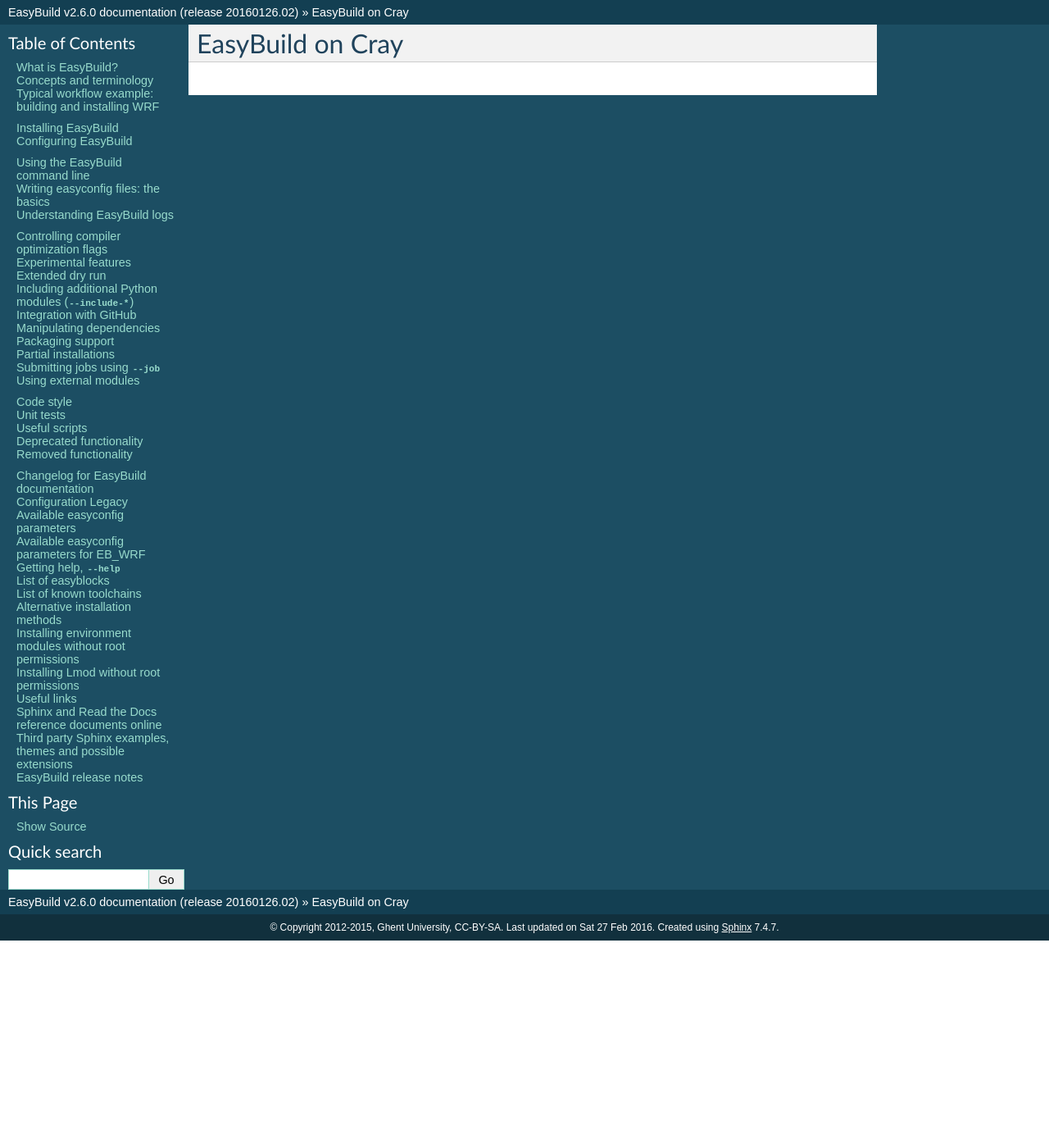
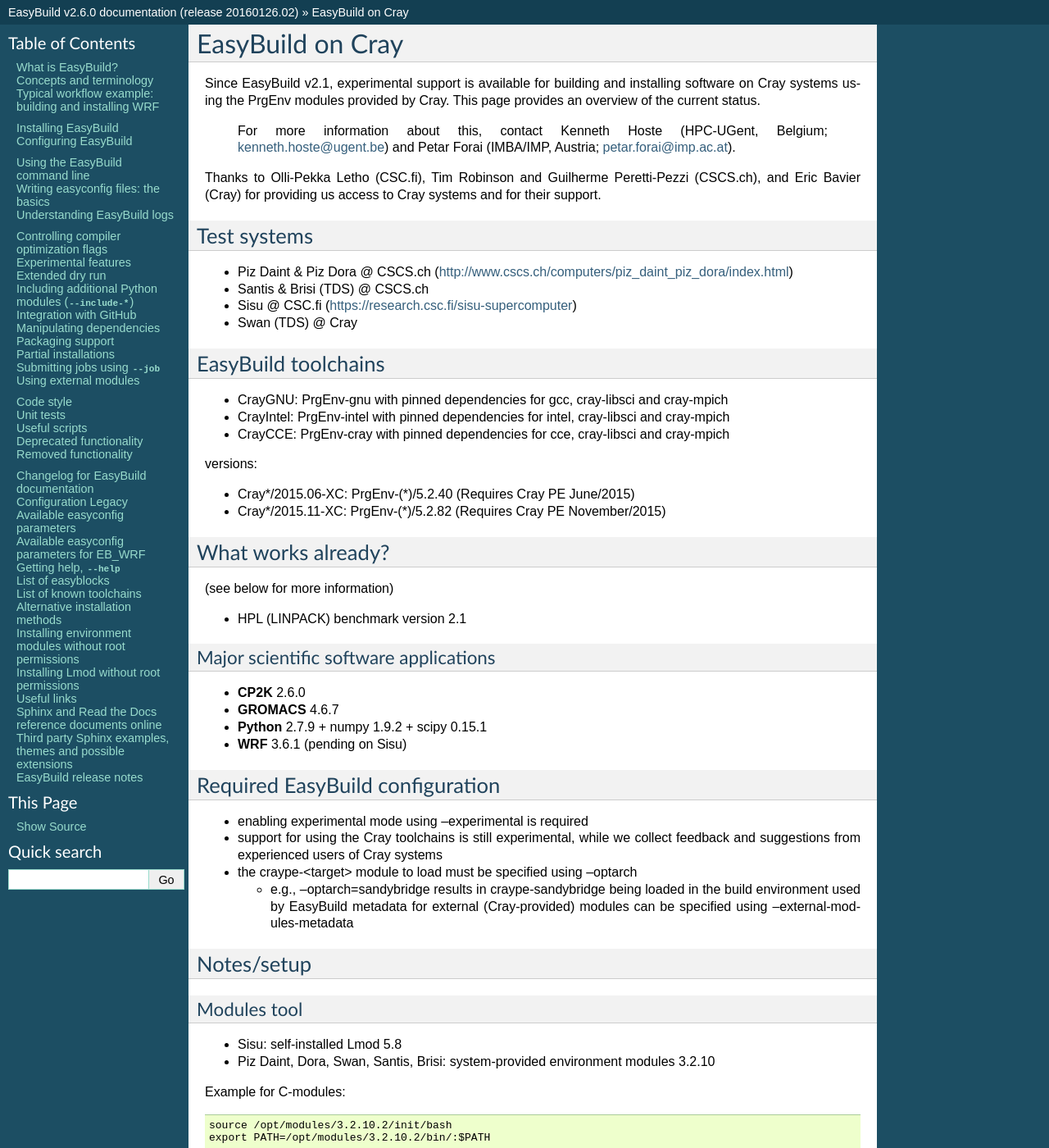
Before and after one commit to easybuilders/easybuild, a Sphinx documentation site: the page built from docs/Cray_support.rst, in a window 1280 px wide and 1400 px high. Shown: the whole window at 82% size. Built offline with Sphinx 7.4.7, drawn with Linux system fonts in a browser that asks for light colours; some of the changed text lies outside the part shown.

Commit message:
updated cray

```diff
--- a/docs/Cray_support.rst
+++ b/docs/Cray_support.rst
@@ -1,2 +1,132 @@
+.. _cray_support:
+
 EasyBuild on Cray
 =================
+
+Since EasyBuild v2.1, experimental support is available for building and installing software on Cray systems using the PrgEnv modules provided by Cray. This page provides an overview of the current status.
+
+ For more information about this, contact Kenneth Hoste (HPC-UGent, Belgium; kenneth.hoste@ugent.be) and Petar Forai (IMBA/IMP, Austria; petar.forai@imp.ac.at).
+
+Thanks to Olli-Pekka Letho (CSC.fi), Tim Robinson and Guilherme Peretti-Pezzi (CSCS.ch), and Eric Bavier (Cray) for providing us access to Cray systems and for their support.
+
+Test systems
+------------
+
+* Piz Daint & Piz Dora @ CSCS.ch (http://www.cscs.ch/computers/piz_daint_piz_dora/index.html)
+* Santis & Brisi (TDS) @ CSCS.ch
+* Sisu @ CSC.fi (https://research.csc.fi/sisu-supercomputer)
+* Swan (TDS) @ Cray
+
+EasyBuild toolchains
+--------------------
+
+* CrayGNU: PrgEnv-gnu with pinned dependencies for gcc, cray-libsci and cray-mpich
+* CrayIntel: PrgEnv-intel with pinned dependencies for intel, cray-libsci and cray-mpich
+* CrayCCE: PrgEnv-cray with pinned dependencies for cce, cray-libsci and cray-mpich
+
+versions:
+
+* Cray*/2015.06-XC: PrgEnv-(*)/5.2.40 (Requires Cray PE June/2015)
+* Cray*/2015.11-XC: PrgEnv-(*)/5.2.82 (Requires Cray PE November/2015)
+
+What works already?
+-------------------
+(see below for more information)
+
+*  HPL (LINPACK) benchmark version 2.1
+
+Major scientific software applications
+~~~~~~~~~~~~~~~~~~~~~~~~~~~~~~~~~~~~~
+
+* **CP2K** 2.6.0
+* **GROMACS** 4.6.7
+* **Python** 2.7.9 + numpy 1.9.2 + scipy 0.15.1
+* **WRF** 3.6.1 (pending on Sisu)
+
+Required EasyBuild configuration
+--------------------------------
+
+* enabling experimental mode using --experimental is required
+* support for using the Cray toolchains is still experimental, while we collect feedback and suggestions from experienced users of Cray systems
+* the craype-<target> module to load must be specified using --optarch
+
+  * e.g., --optarch=sandybridge results in craype-sandybridge being loaded in the build environment used by EasyBuild metadata for external (Cray-provided) modules can be specified using --external-modules-metadata
+
+
+Notes/setup
+-----------
+
+Modules tool
+~~~~~~~~~~~
+* Sisu: self-installed Lmod 5.8
+* Piz Daint, Dora, Swan, Santis, Brisi: system-provided environment modules 3.2.10
+
+Example for C-modules::
+
+ source /opt/modules/3.2.10.2/init/bash
+ export PATH=/opt/modules/3.2.10.2/bin/:$PATH
+
+Architecture
+~~~~~~~~~~~
+
+Example for sandybridge::
+
+ $ export EASYBUILD_OPTARCH=sandybridge
+
+Major supported/tested applications
+-----------------------------------
+
+(in alphabetical order)
+
+CP2K
+~~~
+
+* http://www.cp2k.org
+* version(s): 2.6.0
+
+::
+
+ $ eb CP2K-2.6.0-CrayGNU-2015.06-XC.eb --dr
+
+GROMACS
+~~~~~~
+
+* http://www.gromacs.org
+* version(s): 4.6.7
+
+::
+
+ eb GROMACS-4.6.7-CrayGNU-2015.06-XC-mpi.eb --dr
+
+HPL
+~~
+
+* http://www.netlib.org/benchmark/hpl
+* version(s): 2.1
+
+::
+
+ eb HPL-2.1-CrayCCE-2015.06-XC.eb --dr
+ eb HPL-2.1-CrayGNU-2015.06-XC.eb --dr
+ eb HPL-2.1-CrayIntel-2015.06-XC.eb --dr
+
+Python + numpy/scipy
+~~~~~~~~~~~~~~~~~~~
+
+* http://python.org, http://www.numpy.org, http://www.scipy.org
+* version(s): Python 2.7.9, numpy 1.9.2, scipy 0.15.1
+
+::
+
+ eb scipy-0.15.1-CrayGNU-2015.06-XC-Python-2.7.9.eb --dr
+ # note: Python and numpy will be installed as dependencies
+
+WRF
+~~
+
+* http://www.wrf-model.org
+* version(s): 3.6.1
+
+::
+
+ eb WRF-3.6.1-CrayGNU-2015.06-XC-dmpar.eb --dr
```
